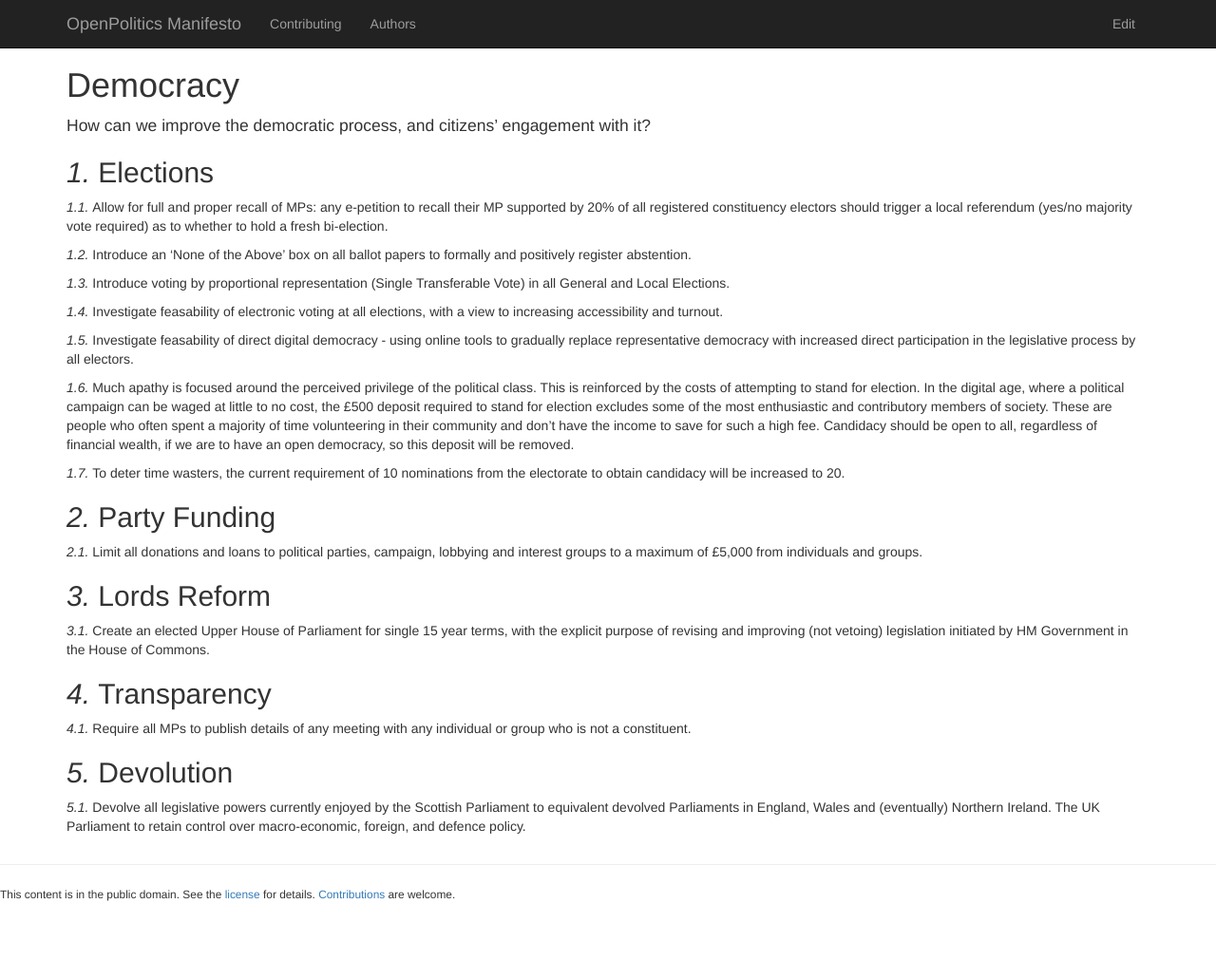
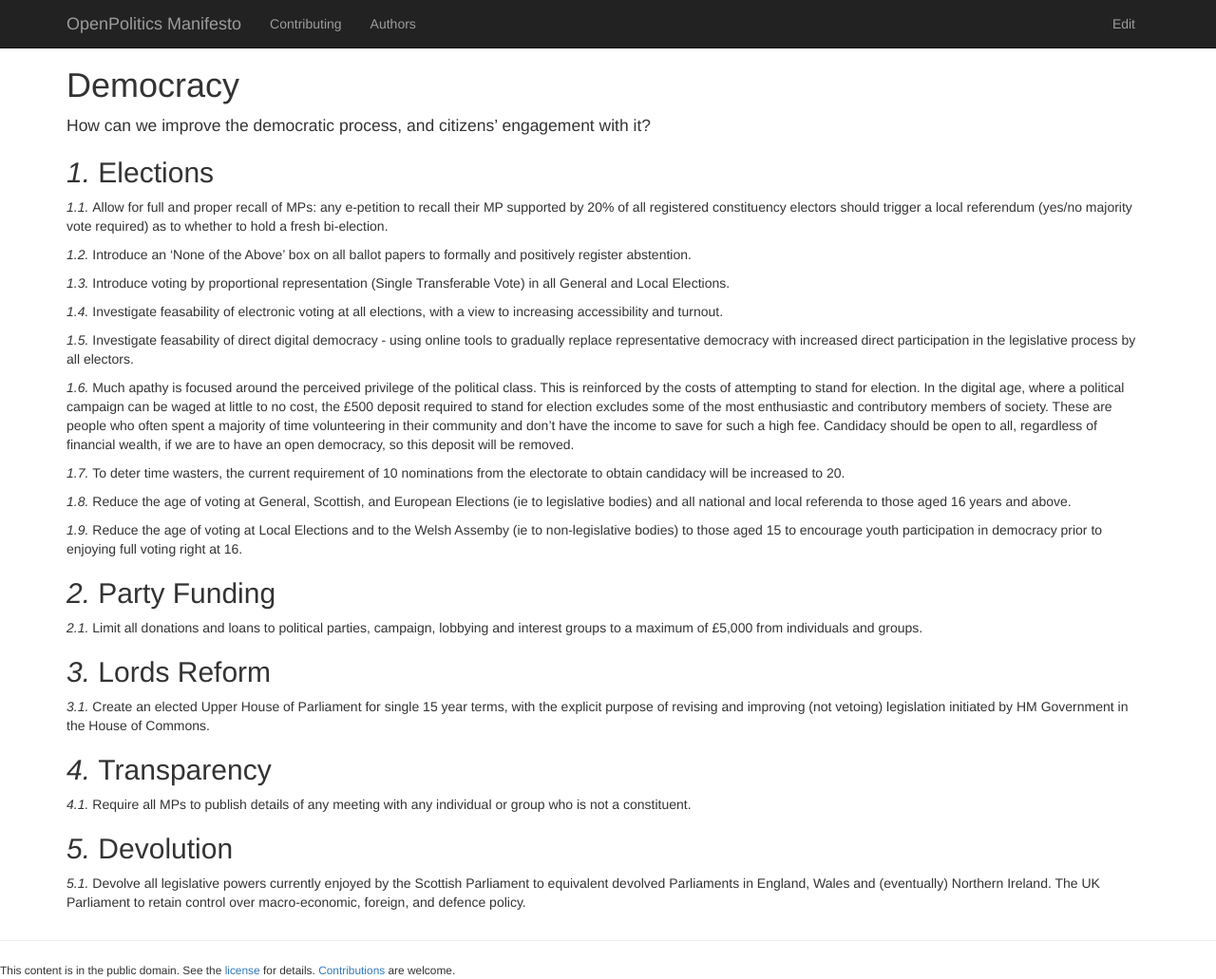
Before and after one commit to openpolitics/manifesto, a Jekyll site: the page built from democracy.md, in a window 1280 px wide and 1031 px high. Shown: the whole window at 95% size. Built offline with Jekyll 4.4.1, drawn with Linux system fonts in a browser that asks for light colours; nearby versions of some CDN libraries.

Commit message:
Reduce the age of voting

```diff
--- a/democracy.md
+++ b/democracy.md
@@ -22,6 +22,10 @@ Much apathy is focused around the perceived privilege of the political class. Th
 
 To deter time wasters, the current requirement of 10 nominations from the electorate to obtain candidacy will be increased to 20.
 
+Reduce the age of voting at General, Scottish, and European Elections (ie to legislative bodies) and all national and local referenda to those aged 16 years and above.
+
+Reduce the age of voting at Local Elections and to the Welsh Assemby (ie to non-legislative bodies) to those aged 15 to encourage youth participation in democracy prior to enjoying full voting right at 16.
+
 ## Party Funding
 
 Limit all donations and loans to political parties, campaign, lobbying and interest groups to a maximum of £5,000 from individuals and groups.
```
